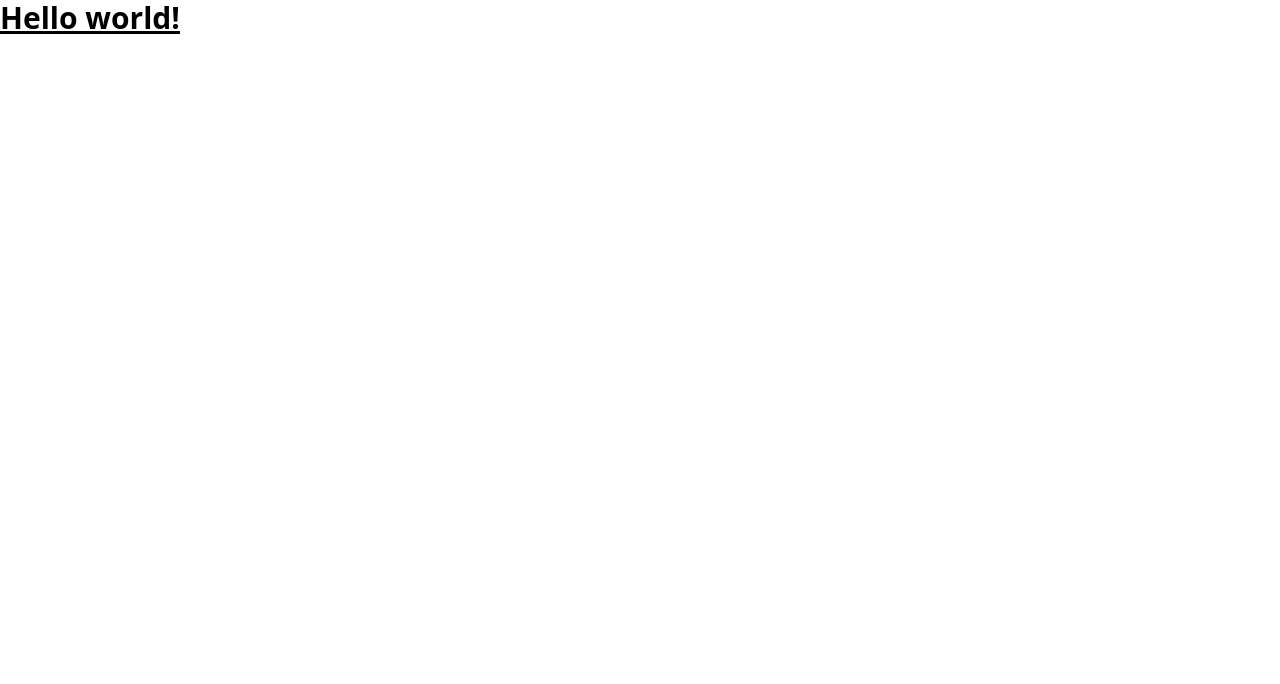
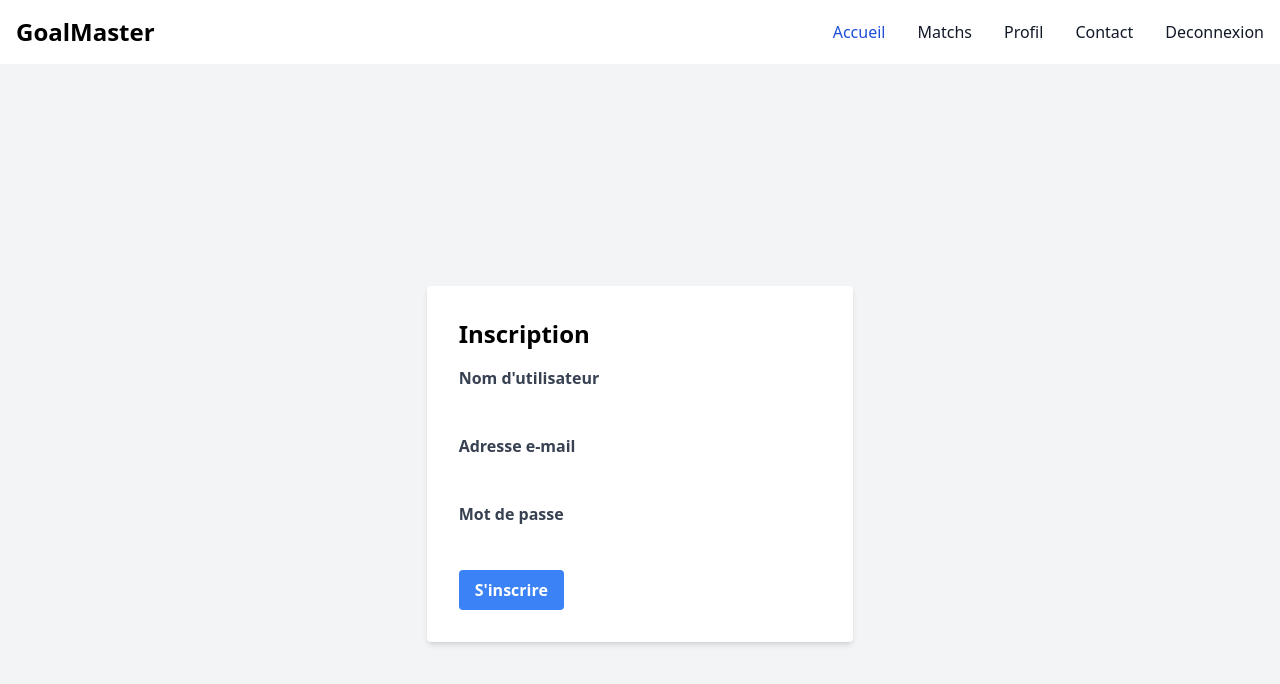
Before and after one commit to Clement-Richard/goal-master, a Nuxt app: page /register in a window 1280 px wide. Shown: the top 684 px of the page. Built offline with nearby package versions, Linux system fonts and the light colour scheme.

Commit message:
ajout de l'arborescence et navbar plus connexion inscription

```diff
--- a/app.vue
+++ /dev/null
@@ -1,5 +0,0 @@
-<template>
-  <h1 class="text-3xl font-bold underline">
-    Hello world!
-  </h1>
-</template>
--- /dev/null
+++ b/components/navbar.vue
@@ -0,0 +1,61 @@
+<template>
+  <nav class="bg-white border-gray-200 dark:bg-gray-900">
+    <div
+      class="max-w-screen-xl flex flex-wrap items-center justify-between mx-auto p-4"
+    >
+      <span
+        class="self-center text-2xl font-semibold whitespace-nowrap dark:text-white"
+        >GoalMaster</span
+      >
+      <button
+        data-collapse-toggle="navbar-default"
+        type="button"
+        class="inline-flex items-center p-2 w-10 h-10 justify-center text-sm text-gray-500 rounded-lg md:hidden hover:bg-gray-100 focus:outline-none focus:ring-2 focus:ring-gray-200 dark:text-gray-400 dark:hover:bg-gray-700 dark:focus:ring-gray-600"
+        aria-controls="navbar-default"
+        aria-expanded="false"
+      ></button>
+      <div class="hidden w-full md:block md:w-auto" id="navbar-default">
+        <ul
+          class="font-medium flex flex-col p-4 md:p-0 mt-4 border border-gray-100 rounded-lg bg-gray-50 md:flex-row md:space-x-8 md:mt-0 md:border-0 md:bg-white dark:bg-gray-800 md:dark:bg-gray-900 dark:border-gray-700"
+        >
+          <li>
+            <nuxt-link
+              to="/"
+              class="block py-2 pl-3 pr-4 text-white bg-blue-700 rounded md:bg-transparent md:text-blue-700 md:p-0 dark:text-white md:dark:text-blue-500"
+              aria-current="page"
+              >Accueil</nuxt-link
+            >
+          </li>
+          <li>
+            <a
+              href="matchs"
+              class="block py-2 pl-3 pr-4 text-gray-900 rounded hover:bg-gray-100 md:hover:bg-transparent md:border-0 md:hover:text-blue-700 md:p-0 dark:text-white md:dark:hover:text-blue-500 dark:hover:bg-gray-700 dark:hover:text-white md:dark:hover:bg-transparent"
+              >Matchs</a
+            >
+          </li>
+          <li>
+            <a
+              href="profil"
+              class="block py-2 pl-3 pr-4 text-gray-900 rounded hover:bg-gray-100 md:hover:bg-transparent md:border-0 md:hover:text-blue-700 md:p-0 dark:text-white md:dark:hover:text-blue-500 dark:hover:bg-gray-700 dark:hover:text-white md:dark:hover:bg-transparent"
+              >Profil</a
+            >
+          </li>
+          <li>
+            <a
+              href="contact"
+              class="block py-2 pl-3 pr-4 text-gray-900 rounded hover:bg-gray-100 md:hover:bg-transparent md:border-0 md:hover:text-blue-700 md:p-0 dark:text-white md:dark:hover:text-blue-500 dark:hover:bg-gray-700 dark:hover:text-white md:dark:hover:bg-transparent"
+              >Contact</a
+            >
+          </li>
+          <li>
+            <a
+              href="deconnexion"
+              class="block py-2 pl-3 pr-4 text-gray-900 rounded hover:bg-gray-100 md:hover:bg-transparent md:border-0 md:hover:text-blue-700 md:p-0 dark:text-white md:dark:hover:text-blue-500 dark:hover:bg-gray-700 dark:hover:text-white md:dark:hover:bg-transparent"
+              >Deconnexion</a
+            >
+          </li>
+        </ul>
+      </div>
+    </div>
+  </nav>
+</template>
--- /dev/null
+++ b/layouts/default.vue
@@ -0,0 +1,16 @@
+<template>
+  <div>
+    <Navbar />
+    <slot />
+  </div>
+</template>
+
+<script>
+import Navbar from "/components/Navbar.vue";
+
+export default {
+  components: {
+    Navbar,
+  },
+};
+</script>
--- a/nuxt.config.ts
+++ b/nuxt.config.ts
@@ -1,10 +1,10 @@
 // https://nuxt.com/docs/api/configuration/nuxt-config
 export default defineNuxtConfig({
-  css: ['~/assets/scss/style.scss'],
+  css: ["~/assets/scss/style.scss"],
   postcss: {
     plugins: {
       tailwindcss: {},
       autoprefixer: {},
     },
   },
-})
+});
--- a/package.json
+++ b/package.json
@@ -9,9 +9,11 @@
   },
   "devDependencies": {
     "autoprefixer": "^10.4.14",
-    "nuxt": "^3.3.1",
     "postcss": "^8.4.21",
     "sass": "^1.59.3",
     "tailwindcss": "^3.2.7"
+  },
+  "dependencies": {
+    "nuxt": "^3.7.1"
   }
 }
--- /dev/null
+++ b/pages/contact.vue
@@ -0,0 +1 @@
+<template></template>
--- /dev/null
+++ b/pages/index.vue
@@ -0,0 +1,3 @@
+<template>
+  <h1>Bienvenue sur Goal Master</h1>
+</template>
--- /dev/null
+++ b/pages/login.vue
@@ -0,0 +1,60 @@
+<template>
+  <div>
+    <h2>Formulaire de Connexion</h2>
+    <form @submit.prevent="login">
+      <div>
+        <label for="email">Email :</label>
+        <input type="email" id="email" v-model="email" required />
+      </div>
+      <div>
+        <label for="password">Mot de passe :</label>
+        <input type="password" id="password" v-model="password" required />
+      </div>
+      <div>
+        <button type="submit">Se connecter</button>
+      </div>
+    </form>
+    <div v-if="errorMessage">{{ errorMessage }}</div>
+  </div>
+</template>
+
+<script>
+export default {
+  data() {
+    return {
+      email: "",
+      password: "",
+      errorMessage: "",
+    };
+  },
+  methods: {
+    async login() {
+      try {
+        const response = await fetch(
+          "http://skymunt.fr:3000/api/goalMaster/security/login",
+          {
+            method: "POST",
+            headers: {
+              "Content-Type": "application/json",
+            },
+            body: JSON.stringify({
+              email: this.email,
+              password: this.password,
+            }),
+          }
+        );
+
+        if (response.ok) {
+          this.$router.push("/");
+        } else {
+          const data = await response.json();
+          this.errorMessage = data.message || "Échec de la connexion.";
+        }
+      } catch (error) {
+        console.error("Erreur lors de la connexion :", error);
+        this.errorMessage = "Une erreur s'est produite lors de la connexion.";
+      }
+    },
+  },
+};
+</script>
--- /dev/null
+++ b/pages/matchs.vue
@@ -0,0 +1 @@
+<template></template>
--- /dev/null
+++ b/pages/profil.vue
@@ -0,0 +1 @@
+<template></template>
--- /dev/null
+++ b/pages/register.vue
@@ -0,0 +1,93 @@
+<template>
+  <div class="min-h-screen flex items-center justify-center bg-gray-100">
+    <div class="bg-white p-8 rounded shadow-md w-full md:w-1/2 lg:w-1/3">
+      <h2 class="text-2xl font-semibold mb-4">Inscription</h2>
+      <form @submit.prevent="register">
+        <div class="mb-4">
+          <label for="username" class="block text-gray-700 font-semibold"
+            >Nom d'utilisateur</label
+          >
+          <input
+            type="text"
+            v-model="formData.username"
+            id="username"
+            name="username"
+            class="form-input mt-1"
+          />
+        </div>
+        <div class="mb-4">
+          <label for="email" class="block text-gray-700 font-semibold"
+            >Adresse e-mail</label
+          >
+          <input
+            type="email"
+            v-model="formData.email"
+            id="email"
+            name="email"
+            class="form-input mt-1"
+          />
+        </div>
+        <div class="mb-4">
+          <label for="password" class="block text-gray-700 font-semibold"
+            >Mot de passe</label
+          >
+          <input
+            type="password"
+            v-model="formData.password"
+            id="password"
+            name="password"
+            class="form-input mt-1"
+          />
+        </div>
+        <button
+          type="submit"
+          class="bg-blue-500 text-white font-semibold py-2 px-4 rounded hover:bg-blue-600 transition duration-200"
+        >
+          S'inscrire
+        </button>
+      </form>
+    </div>
+  </div>
+</template>
+
+<script lang="ts">
+export default {
+  data() {
+    return {
+      formData: {
+        email: "",
+        password: "",
+        username: "",
+      },
+    };
+  },
+  methods: {
+    async register() {
+      try {
+        const response = await fetch(
+          "http://skymunt.fr:3000/api/goalMaster/accounts",
+          {
+            method: "POST",
+            headers: {
+              "Content-Type": "application/json",
+            },
+            body: JSON.stringify(this.formData),
+          }
+        );
+
+        if (response.ok) {
+          const responseData = await response.json();
+          console.log("Réponse de la requête POST :", responseData);
+        } else {
+          console.error(
+            "Erreur lors de la requête POST :",
+            response.statusText
+          );
+        }
+      } catch (error) {
+        console.error("Erreur lors de la requête POST :", error);
+      }
+    },
+  },
+};
+</script>
```
Also changed, not shown: 1 other file (tests, documents, lock files or other folders).
